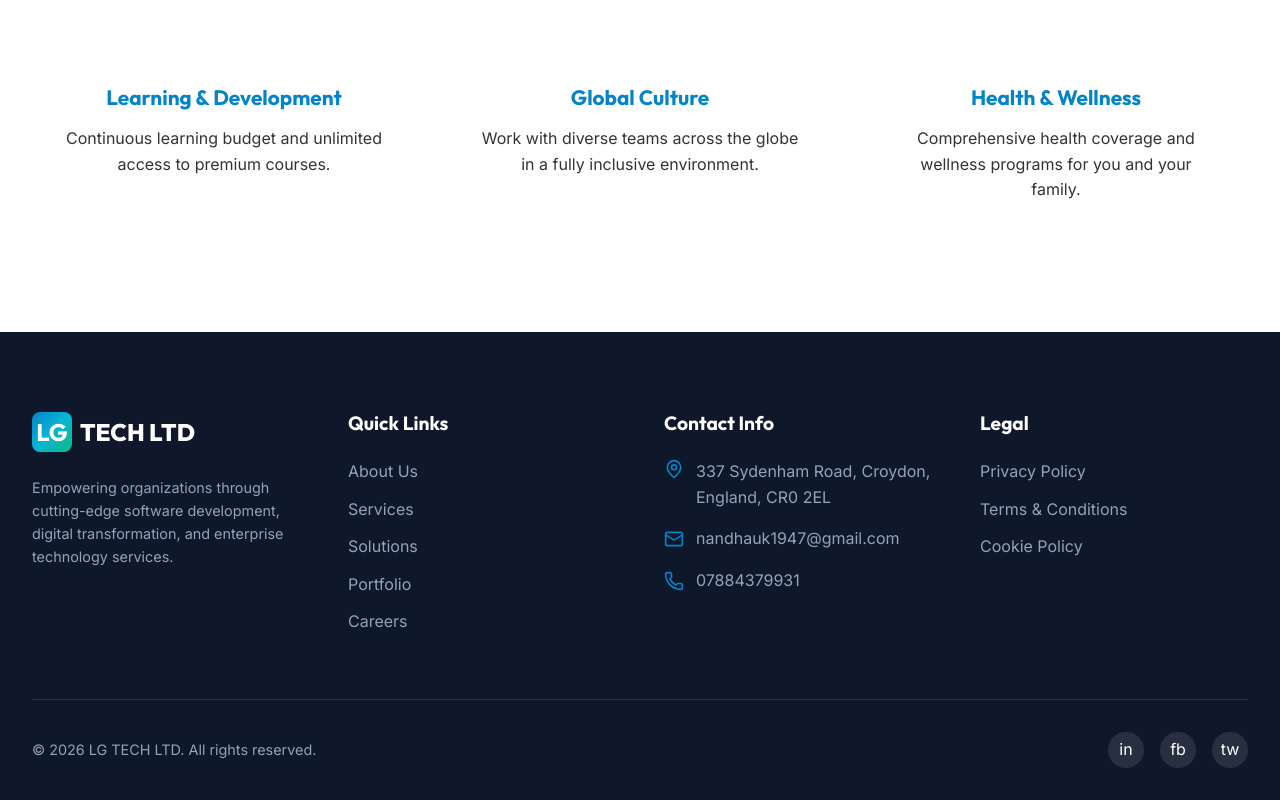
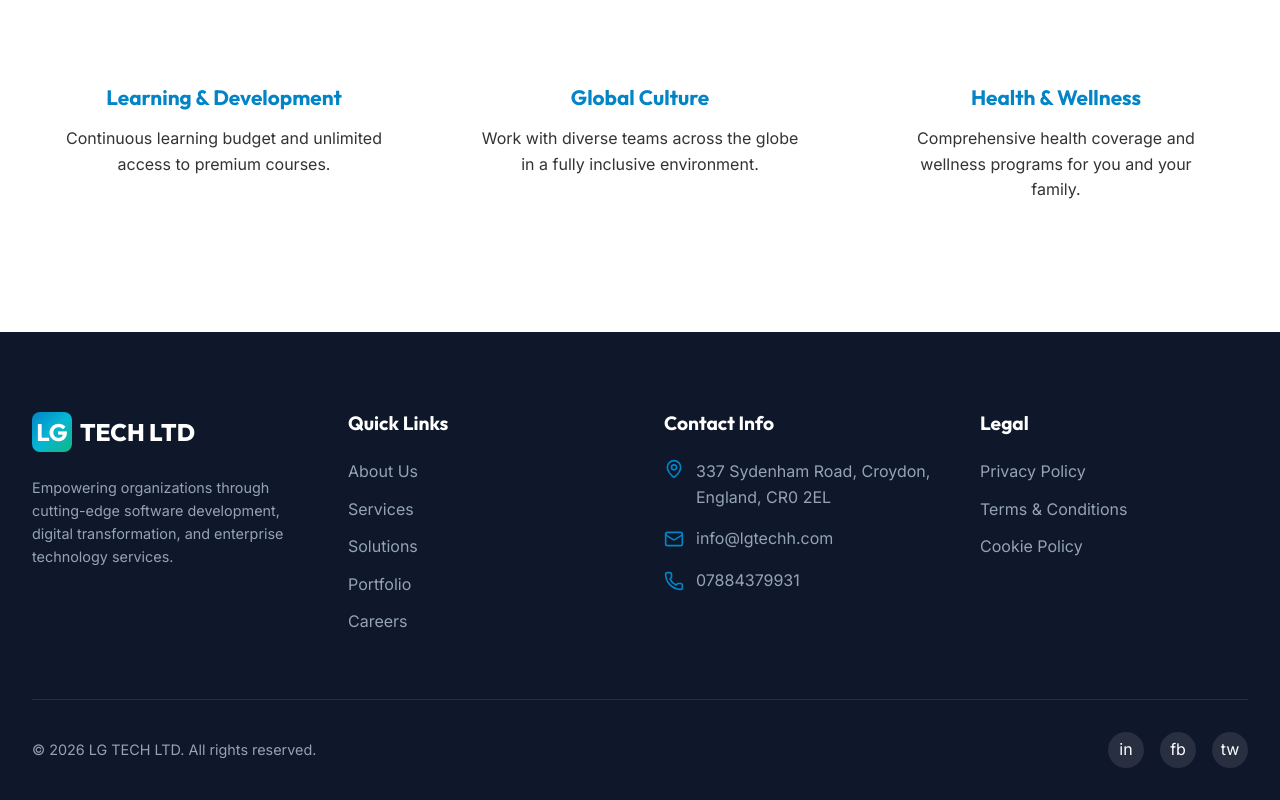
Before and after one commit to SKeerthi25/lgtech, a React (Vite) app: page /careers in a window 1280 px wide. Shown: the part 1445-2245 px from the top of the page. Built offline with nearby package versions, Linux system fonts and the light colour scheme.

Commit message:
Update website-wide email address to info@lgtechh.com

```diff
--- a/src/App.jsx
+++ b/src/App.jsx
@@ -155,7 +155,7 @@ const Footer = () => {
               </li>
               <li style={{ display: 'flex', alignItems: 'center', gap: '0.75rem' }}>
                 <Mail size={20} className="text-primary" />
-                <span>nandhauk1947@gmail.com</span>
+                <span>info@lgtechh.com</span>
               </li>
               <li style={{ display: 'flex', alignItems: 'center', gap: '0.75rem' }}>
                 <Phone size={20} className="text-primary" />
--- a/src/pages/Contact.jsx
+++ b/src/pages/Contact.jsx
@@ -38,7 +38,7 @@ const Contact = () => {
     setStatus({ submitting: true, success: false, error: null });
 
     try {
-      const response = await fetch('https://formsubmit.co/ajax/nandhauk1947@gmail.com', {
+      const response = await fetch('https://formsubmit.co/ajax/info@lgtechh.com', {
         method: 'POST',
         headers: {
           'Content-Type': 'application/json',
@@ -132,7 +132,7 @@ const Contact = () => {
                   </div>
                   <div>
                     <h4 style={{ fontSize: '1.2rem', marginBottom: '0.25rem' }}>Email Us</h4>
-                    <p className="text-muted">nandhauk1947@gmail.com<br />www.lgtech.com</p>
+                    <p className="text-muted">info@lgtechh.com<br />www.lgtech.com</p>
                   </div>
                 </div>
 
```
